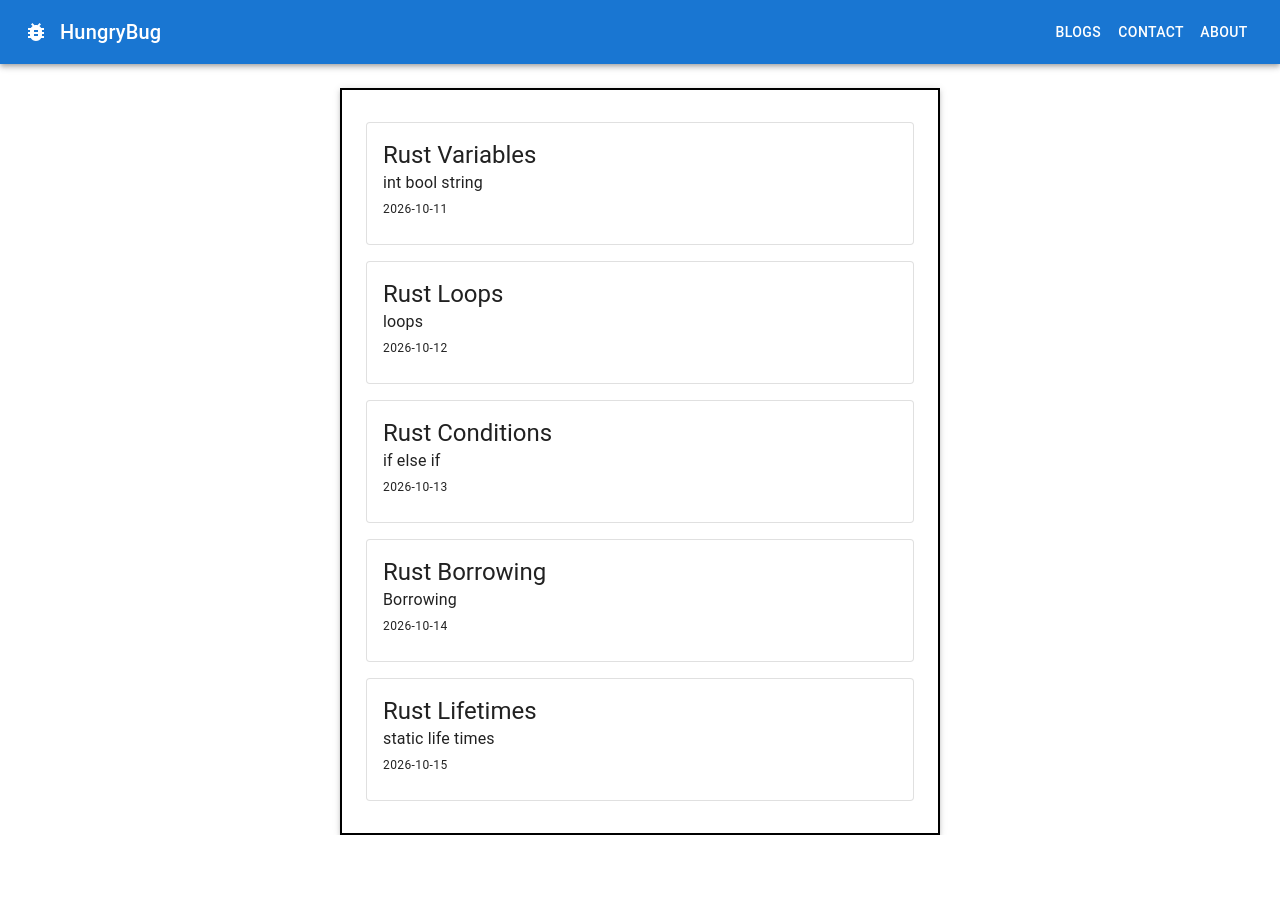
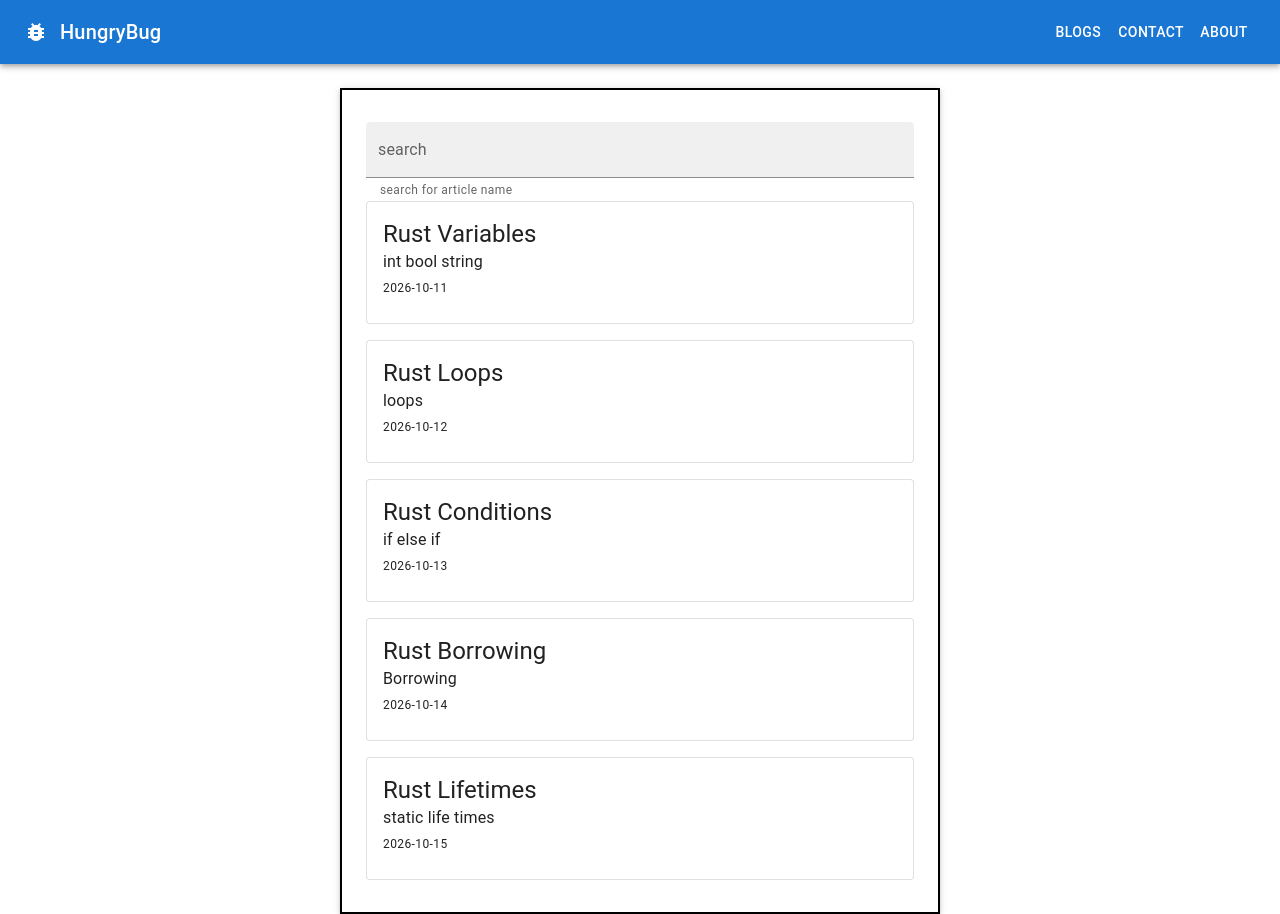
Before and after one commit to venkateshchary/pulumi-crator, a React (Vite) app in the folder frontend/: page / in a window 1280 px wide. Before the commit the page ends 835 px from the top, so only its background shows below. Built offline with nearby package versions, Linux system fonts and the light colour scheme.

Commit message:
search bar implementation

```diff
--- a/frontend/src/App.tsx
+++ b/frontend/src/App.tsx
@@ -1,27 +1,53 @@
 import "./App.css";
-import { Box, Container, IconButton,Button, Stack, Typography, AppBar, Toolbar } from "@mui/material";
+import {
+  Box,
+  Container,
+  IconButton,
+  Button,
+  Stack,
+  Typography,
+  AppBar,
+  Toolbar,
+  TextField,
+} from "@mui/material";
 import PostCard from "./components/PostCard";
 import { posts } from "./data/post";
-import BugReportIcon from '@mui/icons-material/BugReport';
+import BugReportIcon from "@mui/icons-material/BugReport";
+import { useState } from "react";
 
 function App() {
+  const [query, setQuery] = useState("");
+  const handleChange = (e) => {
+    console.log("e:", e.target.value);
+    setQuery(e.target.value);
+  };
+
   return (
     <Box>
       <AppBar position="static">
         <Toolbar>
-          <IconButton
-            size="large"
-            edge="start"
-            color="inherit">
-              <BugReportIcon/>
+          <IconButton size="large" edge="start" color="inherit">
+            <BugReportIcon />
           </IconButton>
-          <Typography variant="h6" sx={{flexGrow:1}} component="div">HungryBug</Typography>
+          <Typography variant="h6" sx={{ flexGrow: 1 }} component="div">
+            HungryBug
+          </Typography>
           <Button color="inherit">Blogs</Button>
           <Button color="inherit">Contact</Button>
           <Button color="inherit">About</Button>
         </Toolbar>
       </AppBar>
       <Container maxWidth="sm" sx={{ mt: 3, boxShadow: 3, p: 4, border: 2 }}>
+        <Box sx={{ display: "flex" }}>
+          <TextField
+            fullWidth
+            label="search"
+            variant="filled"
+            placeholder="Article name"
+            onChange={handleChange}
+            helperText="search for article name"
+          />
+        </Box>
         <Stack spacing={2}>
           {posts.map((post) => (
             <PostCard key={post.id} {...post} />
@@ -29,7 +55,6 @@ function App() {
         </Stack>
       </Container>
     </Box>
-
   );
 }
 
```
Lines whose indentation alone changed are shown as unchanged.
